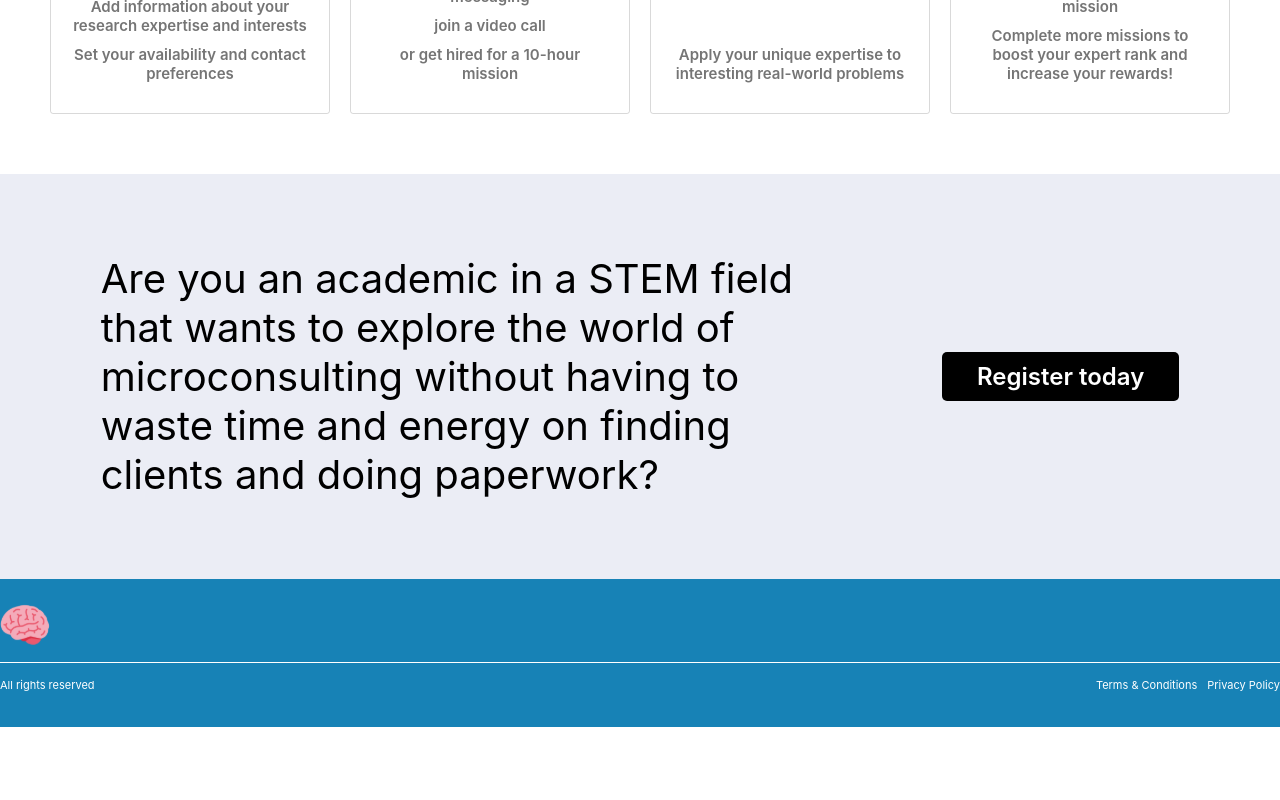
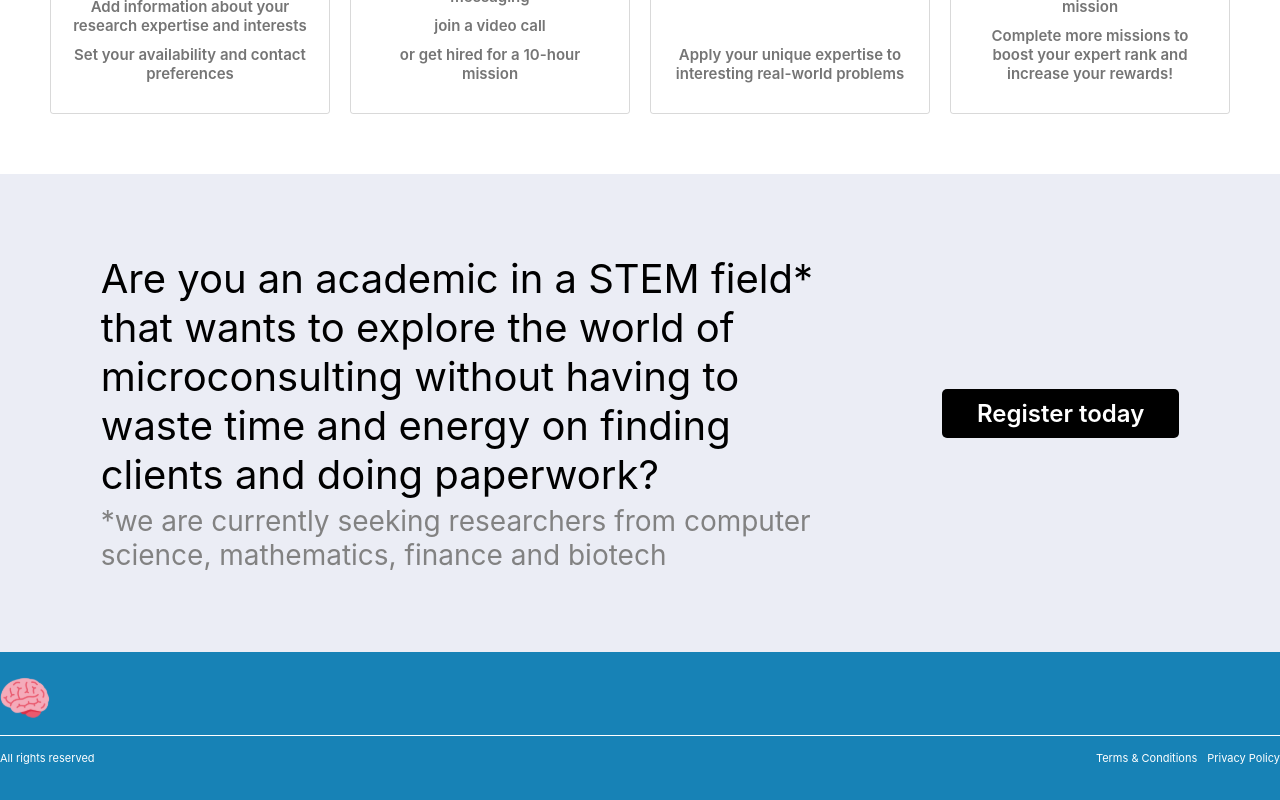
Before and after one commit to agora-inc/braincache, a React (Create React App) app in the folder ui/: page /experts in a window 1280 px wide. Shown: the part 1076-1876 px from the top of the page. Before the commit the page ends 1803 px from the top, so only its background shows below. Built offline with nearby package versions, Linux system fonts and the light colour scheme.

Commit message:
updates copy on experts landing page + removes unneeded cta_action prop from Hero component

```diff
--- a/ui/src/Components/LandingPages/Hero.tsx
+++ b/ui/src/Components/LandingPages/Hero.tsx
@@ -4,7 +4,6 @@ interface Props {
   image: string;
   main_text: string;
   selling_points: string[];
-  cta_action: Function;
 }
 
 const Hero = (props: Props) => {
--- a/ui/src/Pages/ExpertLandingPage.tsx
+++ b/ui/src/Pages/ExpertLandingPage.tsx
@@ -1,19 +1,10 @@
-import React, { useContext, useState } from "react";
+import React from "react";
 import { FontAwesomeIcon } from "@fortawesome/react-fontawesome";
 
-import { useResponsiveContextData } from "../contexts/ResponsiveContext";
 import Hero from "../Components/LandingPages/Hero";
 import IconValueGrid from "../Components/LandingPages/IconValueGrid";
-import ReverseRowSection from "../Components/LandingPages/ReverseRowSection";
-import TierSection from "../Components/LandingPages/TierSection";
-import StripRow from "../Components/LandingPages/StripRow";
 import { rowPadding } from "../dimensions";
 import hero_bg from "../assets/hero_background2.jpg";
-import online_meeting from "../assets/online_meeting.jpg";
-import professor_reading from "../assets/professor_reading.jpg";
-import scientists from "../assets/scientists.jpg";
-import study from "../assets/study.jpg";
-import strip_bg from "../assets/strip_bg.jpg";
 
 const styles = {
   section_container: {
@@ -49,6 +40,11 @@ const styles = {
   bottom_section_text: {
     width: "60%",
     fontSize: 40,
+  },
+  bottom_section_asterisk: {
+    fontSize: 28,
+    marginTop: 5,
+    color: "#828282",
   },
   bottom_section_cta_container: {},
   bottom_section_cta: {
@@ -109,7 +105,6 @@ const ExpertLandingPage = () => {
           "Commit a few hours per week and boost your income by thousands",
           "We take care of all the paperwork - so you can focus on what matters",
         ]}
-        cta_action={() => {}}
       />
       <div style={styles.section_container}>
         <div style={styles.center_elements}>
@@ -121,9 +116,15 @@ const ExpertLandingPage = () => {
       </div>
       <div style={styles.bottom_section}>
         <div style={styles.bottom_section_text}>
-          Are you an academic in a STEM field that wants to explore the world of
-          microconsulting without having to waste time and energy on finding
-          clients and doing paperwork?
+          <div>
+            Are you an academic in a STEM field* that wants to explore the world
+            of microconsulting without having to waste time and energy on
+            finding clients and doing paperwork?
+          </div>
+          <div style={styles.bottom_section_asterisk}>
+            *we are currently seeking researchers from computer science,
+            mathematics, finance and biotech
+          </div>
         </div>
         <div style={styles.bottom_section_cta_container}>
           <a
--- a/ui/src/Pages/HomePage.tsx
+++ b/ui/src/Pages/HomePage.tsx
@@ -134,7 +134,6 @@ const HomePage = () => {
           "Finding a world-class expert has never been easier",
           "Sign up now to get early access",
         ]}
-        cta_action={toggleModal}
       />
       <div style={styles.section_container}>
         <div style={styles.center_elements}>
```
